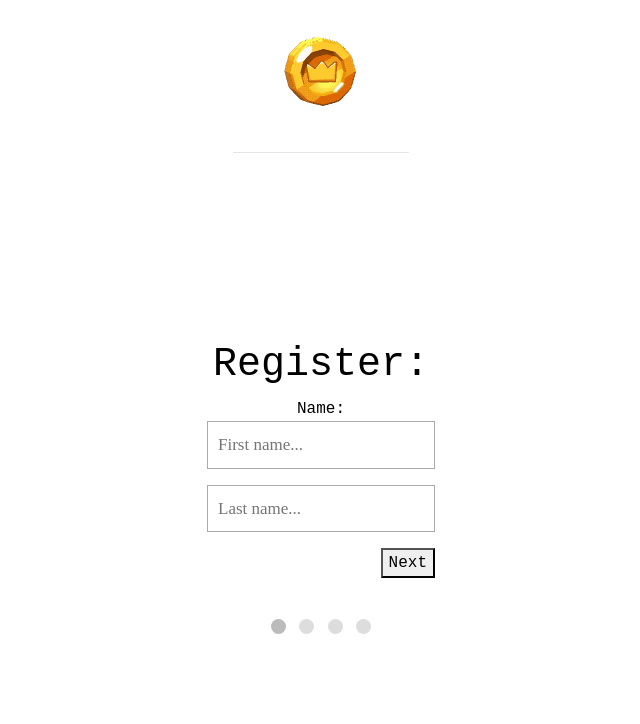
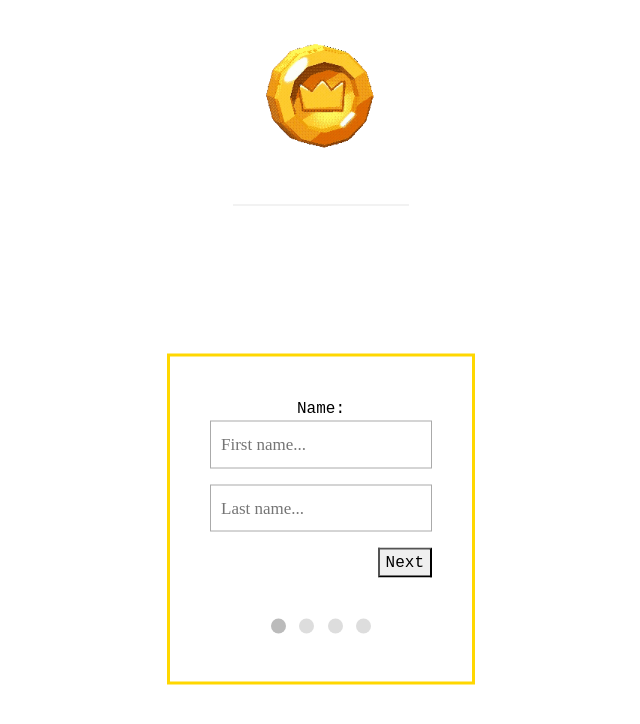
Before and after one commit to bryceschultz/CreateMyCoin, a plain HTML site: page cryptocurrency.html in a window 1280 px wide. Shown: the whole page, without its empty margins (319-959 px from the left). Drawn offline with nearby package versions, Linux system fonts and the light colour scheme.

Commit message:
Update cryptocurrency.html

```diff
--- a/cryptocurrency.html
+++ b/cryptocurrency.html
@@ -56,22 +56,24 @@ input.invalid {
 
 /* Mark the steps that are finished and valid: */
 .step.finish {
-  background-color: #4CAF50;
+  background-color: gold;
 }
+
+form {
+  border-style: solid;
+  border-color:gold;
+      }
     </style>
   </head>
   <body>
             <div class="centered-main-content">
                 <div class="middle">
-<img style="height:50%;width:50%;" src="images/logo.gif" alt="CreateMyCoin floating gif" />
+<img style="height:75%;width:75%;" src="images/logo.gif" alt="CreateMyCoin floating gif" />
   <br><br>
                     <hr />
   <br><br>
 
                   <form id="regForm" action="">
-
-<h1>Register:</h1>
-
 <!-- One "tab" for each step in the form: -->
 <div class="tab">Name:
   <p><input placeholder="First name..." oninput="this.className = ''"></p>
```
